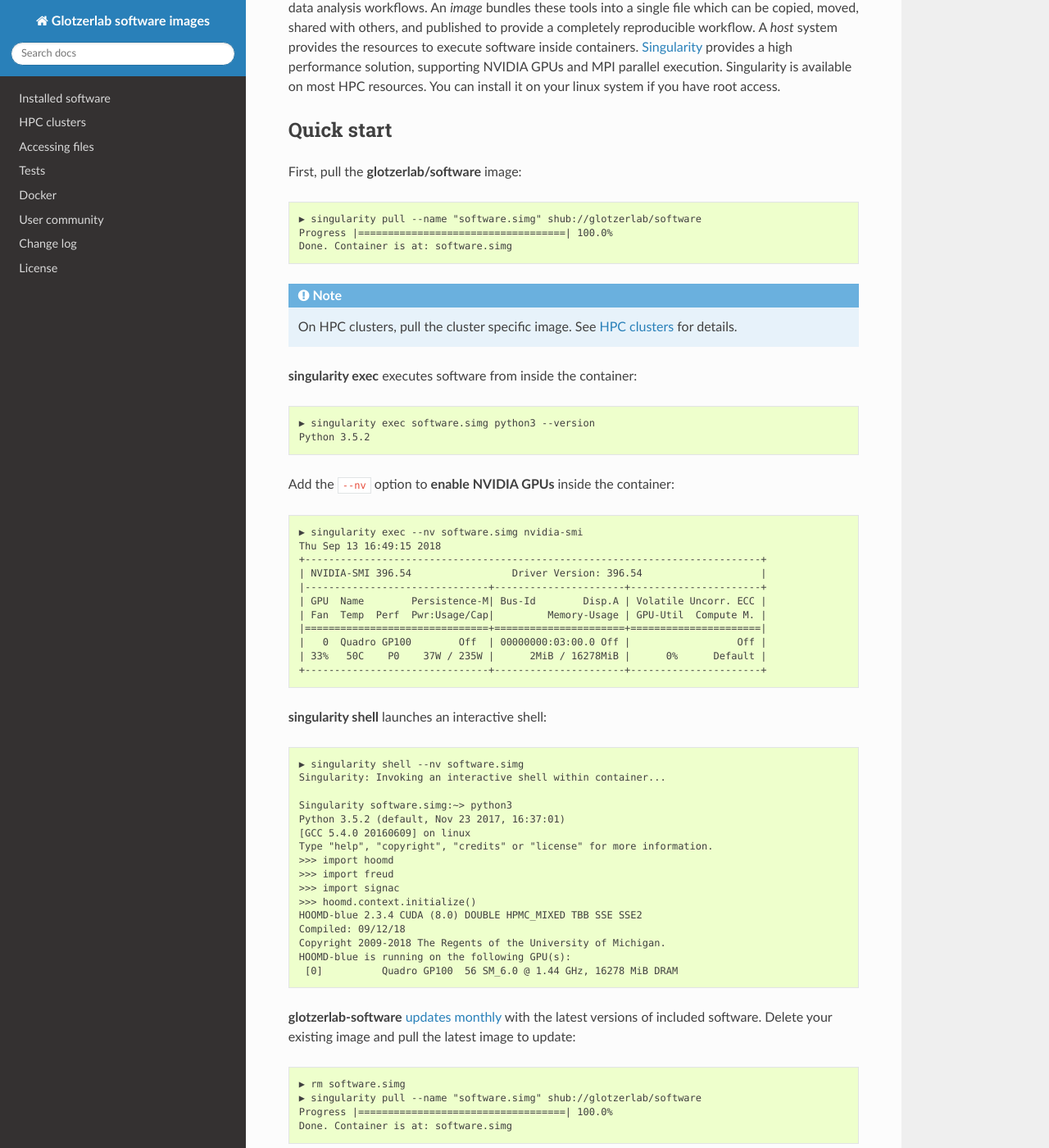
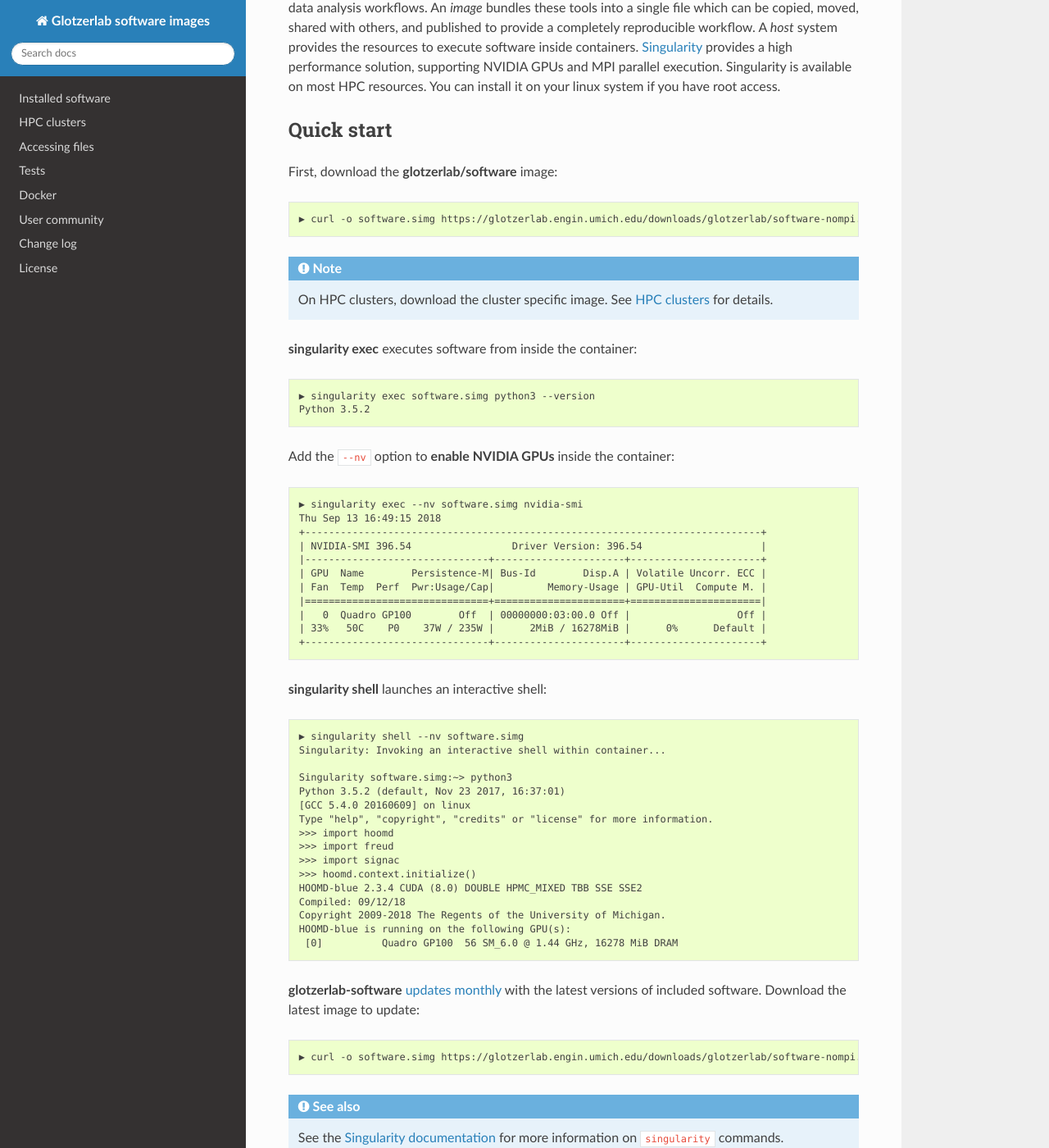
Before and after one commit to glotzerlab/software, a Sphinx documentation site: the page built from doc/index.rst, in a window 1280 px wide and 1400 px high, scrolled down 210 px. Shown: the whole window at 82% size. Built offline with Sphinx 7.4.7 and the Read the Docs theme 2.0.0, drawn with Linux system fonts in a browser that asks for light colours; some of the changed text lies outside the part shown.

Commit message:
Post images for download to website

```diff
--- a/doc/index.rst
+++ b/doc/index.rst
@@ -13,15 +13,13 @@
 Quick start
 ===========
 
-First, pull the **glotzerlab/software** image::
+First, download the **glotzerlab/software** image::
 
-    ▶ singularity pull --name "software.simg" shub://glotzerlab/software
-    Progress |===================================| 100.0%
-    Done. Container is at: software.simg
+    ▶ curl -o software.simg https://glotzerlab.engin.umich.edu/downloads/glotzerlab/software-nompi.simg
 
 .. note::
 
-    On HPC clusters, pull the cluster specific image. See :doc:`cluster` for details.
+    On HPC clusters, download the cluster specific image. See :doc:`cluster` for details.
 
 **singularity exec** executes software from inside the container::
 
@@ -61,13 +59,10 @@
     HOOMD-blue is running on the following GPU(s):
      [0]          Quadro GP100  56 SM_6.0 @ 1.44 GHz, 16278 MiB DRAM
 
-**glotzerlab-software** :doc:`updates monthly <changes>` with the latest versions of included software. Delete your existing image and
-pull the latest image to update::
+**glotzerlab-software** :doc:`updates monthly <changes>` with the latest versions of included software.
+Download the latest image to update::
 
-    ▶ rm software.simg
-    ▶ singularity pull --name "software.simg" shub://glotzerlab/software
-    Progress |===================================| 100.0%
-    Done. Container is at: software.simg
+    ▶ curl -o software.simg https://glotzerlab.engin.umich.edu/downloads/glotzerlab/software-nompi.simg
 
 .. seealso::
 
```
Also changed, not shown: CHANGELOG.rst (+20 -14 lines), README.md (+5 -5 lines), doc/clusters/bridges.rst (+3 -10 lines), doc/clusters/comet.rst (+3 -5 lines), doc/clusters/flux.rst (+3 -5 lines), doc/clusters/stampede2.rst (+3 -17 lines), doc/clusters/summit.rst (+5 -6 lines), 9 other files.
